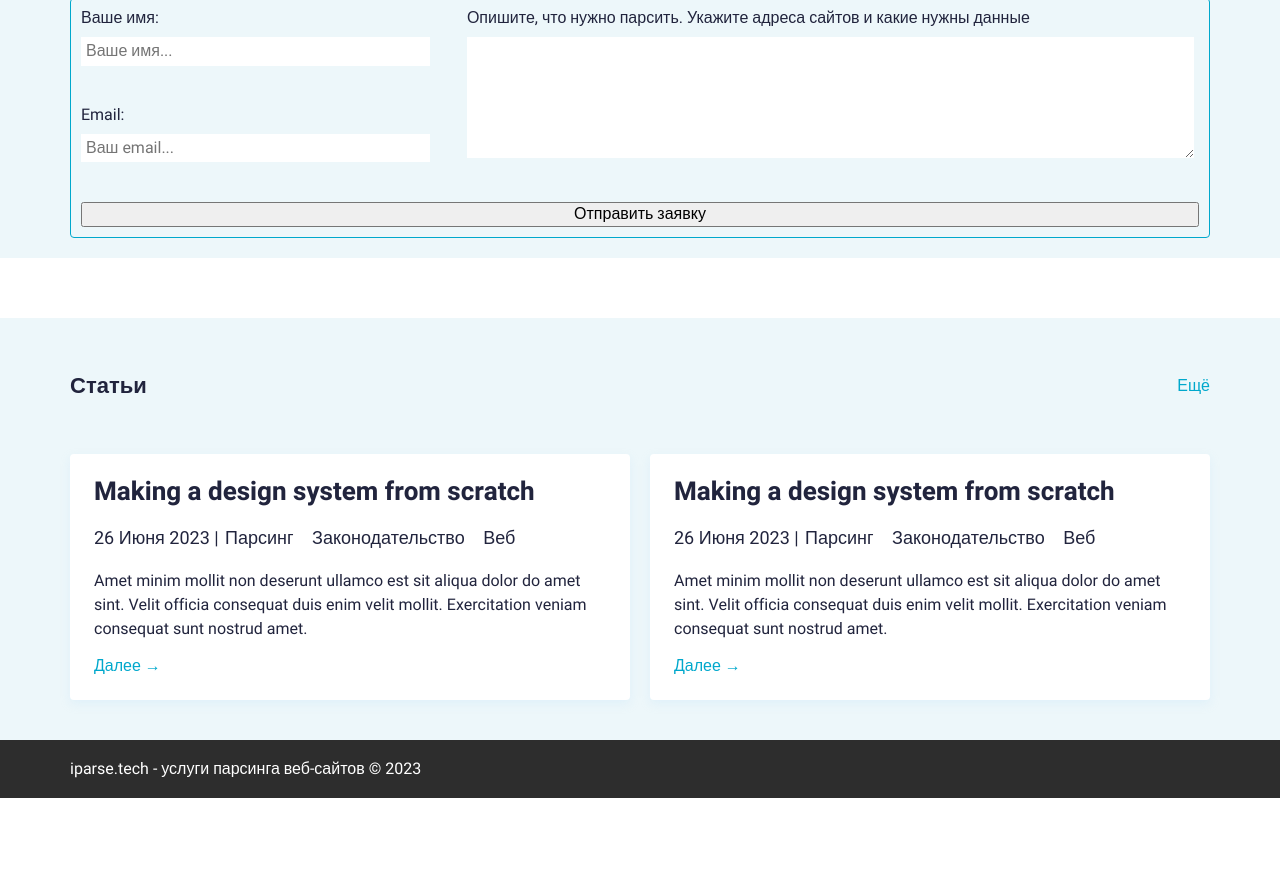
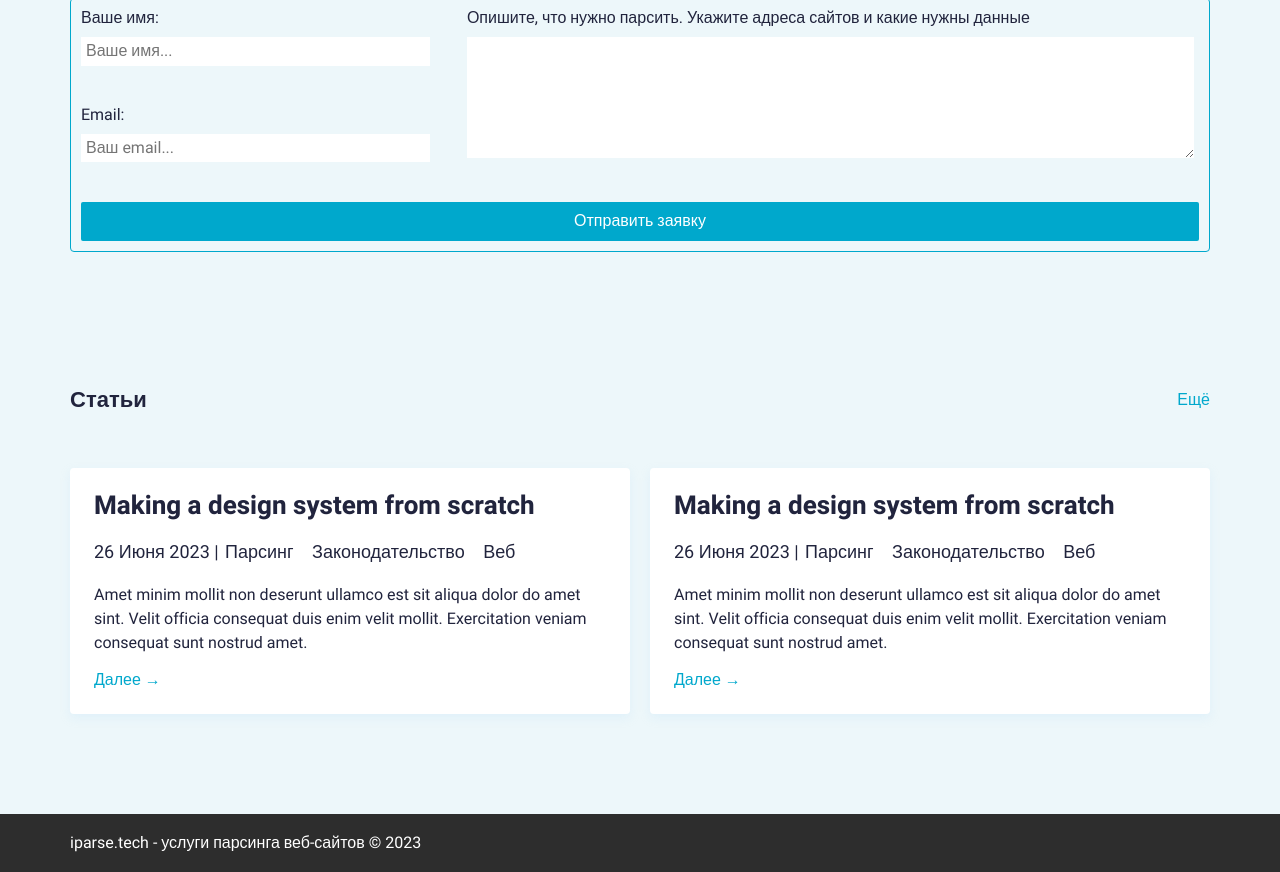
Before and after one commit to SergeiAmpilov/iparse-static, a website built with webpack: page index.html in a window 1280 px wide. Shown: the part 644-1516 px from the top of the page. Before the commit the page ends 1442 px from the top, so only its background shows below. Built offline with nearby package versions, Linux system fonts and the light colour scheme.

Commit message:
feat: button

```diff
--- a/style/articles/articles.css
+++ b/style/articles/articles.css
@@ -1,5 +1,4 @@
 .articles {
-  margin-top: 60px;
   background-color: #EDF7FA;
-  padding: 20px 0;
+  padding: 80px 0;
 }
--- a/style/contact-form/__button/contact-form__button.css
+++ b/style/contact-form/__button/contact-form__button.css
@@ -1,3 +1,17 @@
 .contact-form__button {
   grid-area: button;
+
+  color: #fff;
+  background-color: #00A8CC;
+  padding: 10px 20px;
+  border-radius: 2px;
+  transition: .5s ease;
+
+  border: none;
 }
+
+.contact-form__button:hover {
+  cursor: pointer;
+  background-color: rgba(0, 168, 204, .7);
+
+}
--- a/style/promo/promo.css
+++ b/style/promo/promo.css
@@ -1,5 +1,6 @@
 .promo {
   margin-top: 60px;
+  margin-bottom: 20px;
   display: grid;
   grid-template-columns: 3fr 1fr;
 }
```
